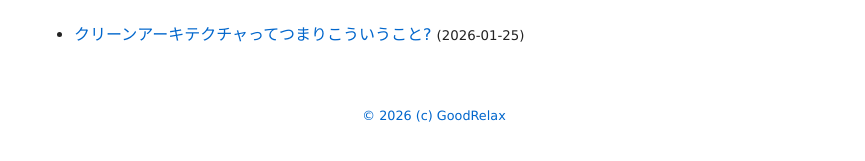
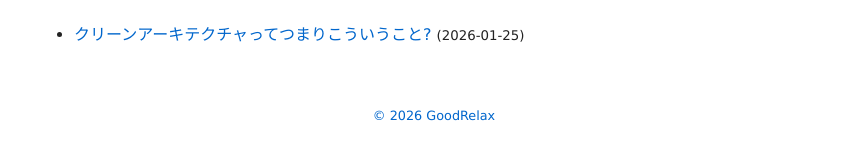
Before and after one commit to GoodRelax/articles, a Jekyll site: the page built from index.md, in a window 1280 px wide. Shown: the part 379-540 px from the top of the page, without its empty margins (206-1071 px from the left). Built offline with Jekyll 4.4.1, drawn with Linux system fonts in a browser that asks for light colours.

```diff
--- a/_layouts/default.html
+++ b/_layouts/default.html
@@ -40,7 +40,7 @@
 
   <footer style="text-align: center; padding: 20px; font-size: 0.8em; color: #666;">
     <a href="https://github.com/GoodRelax">
-        &copy; {{ site.time | date: '%Y' }} (c) GoodRelax
+        &copy; {{ site.time | date: '%Y' }} GoodRelax
     </a>
   </footer>
 
```
